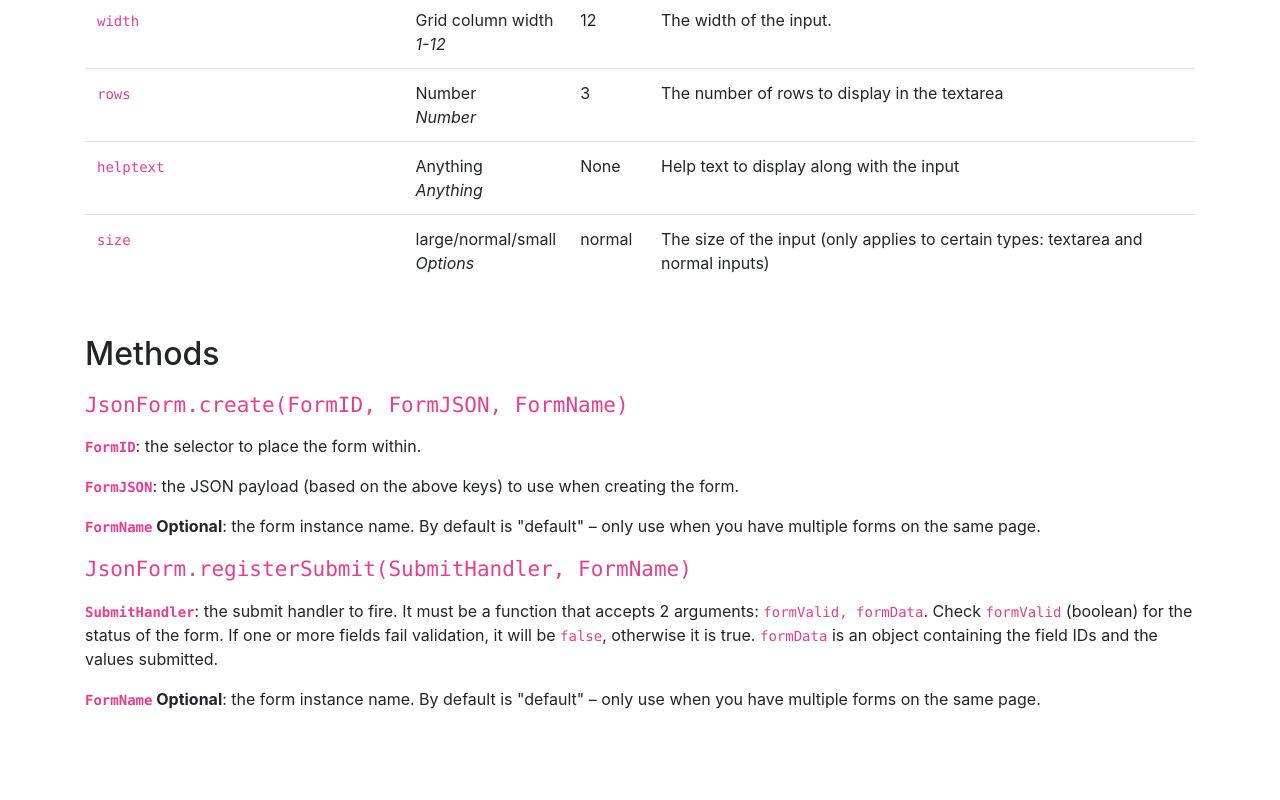
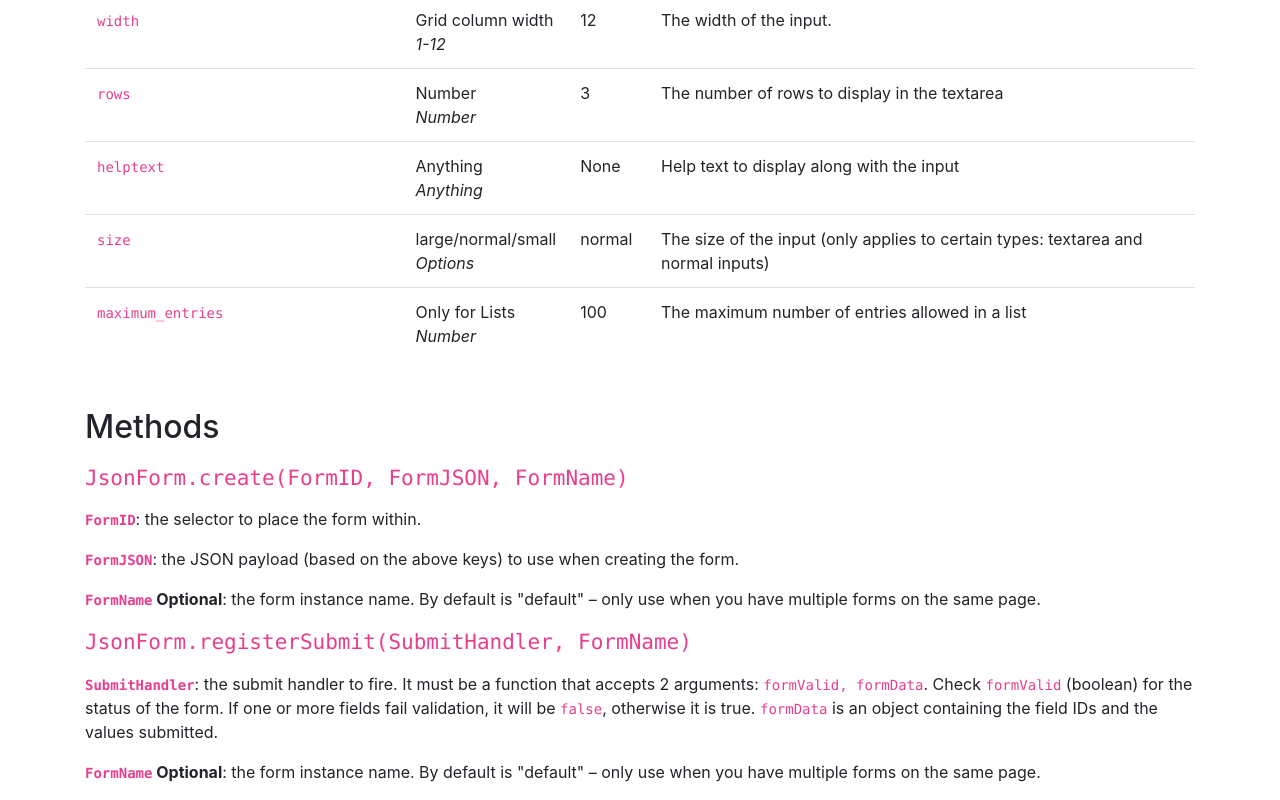
Before and after one commit to amber-vale/bs-jsonform, a plain HTML site: page index.html in a window 1280 px wide. Shown: the part 2266-3066 px from the top of the page. Before the commit the page ends 2993 px from the top, so only its background shows below. Drawn offline with nearby package versions, Linux system fonts and the light colour scheme.

Commit message:
Add maximum_entries to List and improve default_value handling

```diff
--- a/index.html
+++ b/index.html
@@ -221,6 +221,13 @@
                         <td>normal</td>
                         <td>The size of the input (only applies to certain types: textarea and normal inputs)</td>
                     </tr>
+
+                    <tr>
+                        <td><code>maximum_entries</code></td>
+                        <td>Only for Lists<br /><i>Number</i></td>
+                        <td>100</td>
+                        <td>The maximum number of entries allowed in a list</td>
+                    </tr>
                 </tbody>
             </table>
 
```
Also changed, not shown: bs-jsonform.js (+6 -1 lines).
